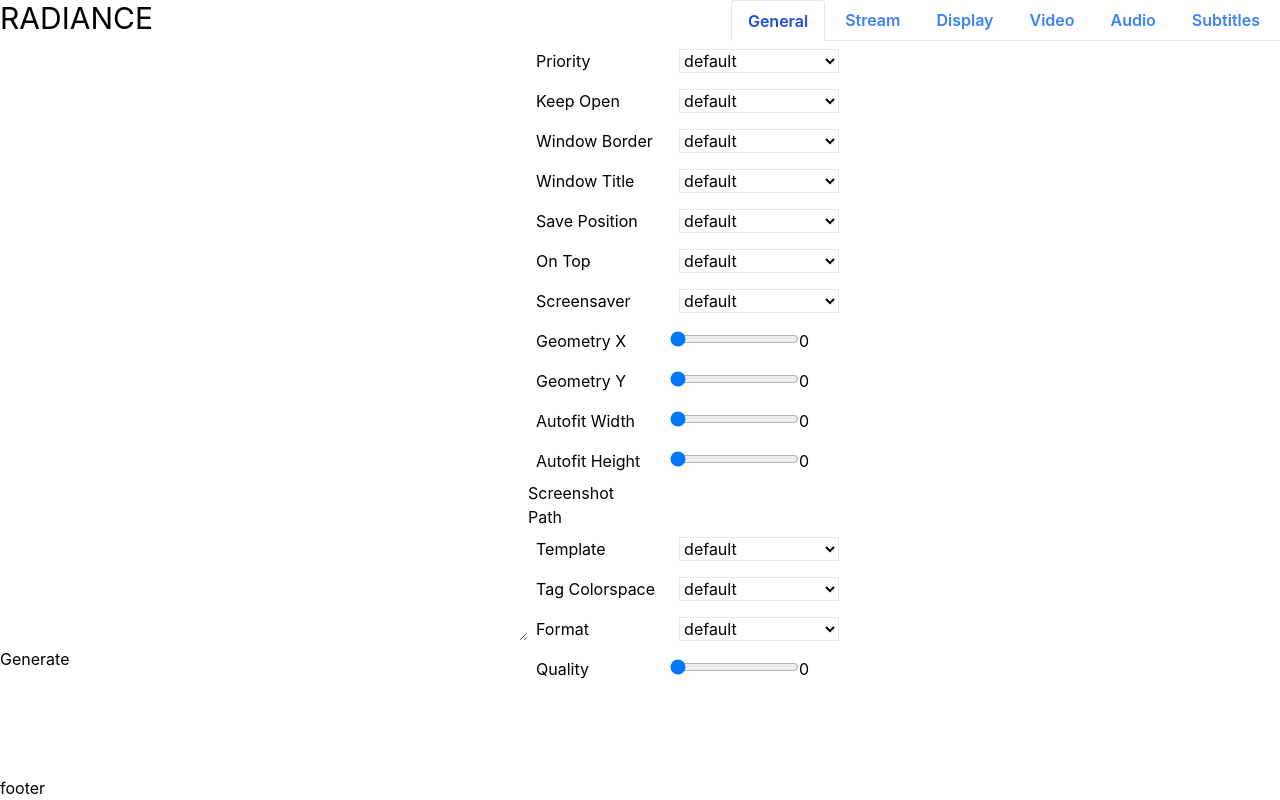
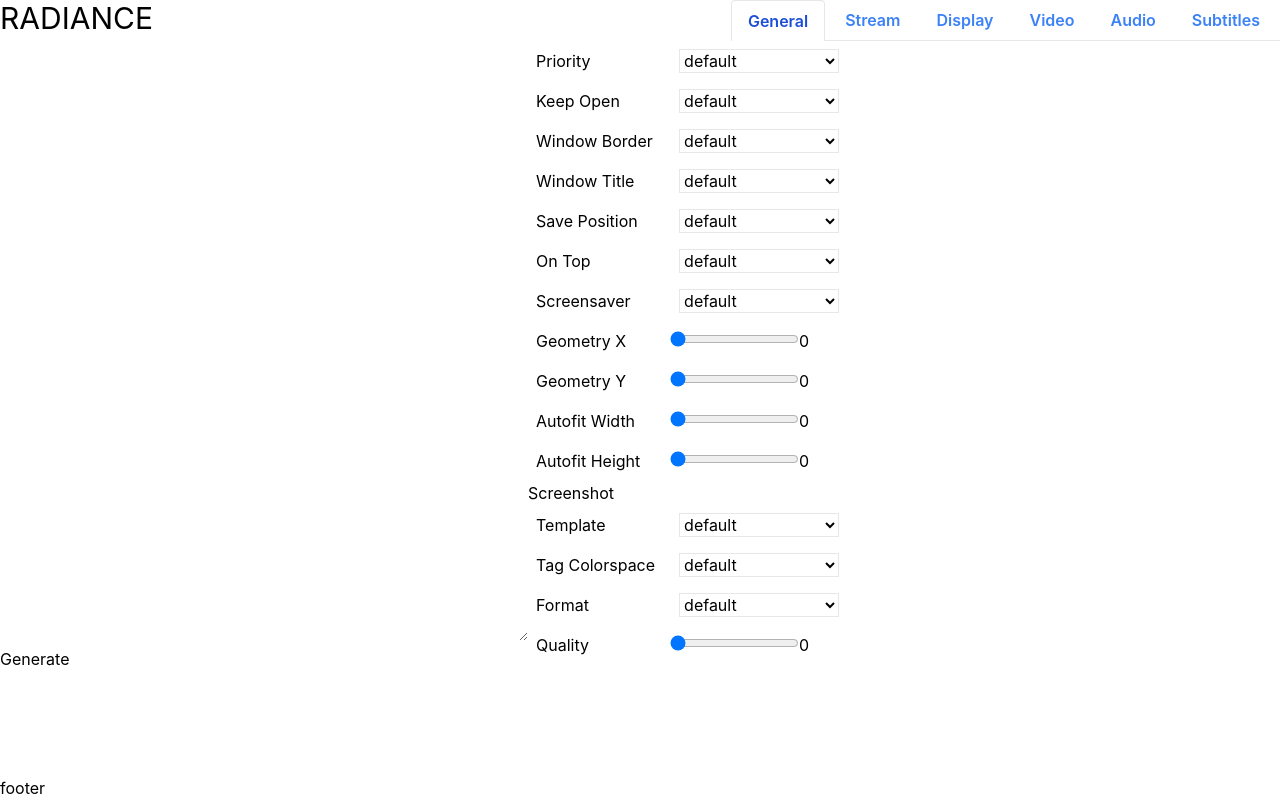
Before and after one commit to vishal-joshy/radiance, a React (Create React App) app: page / in a window 1280 px wide. Built offline with nearby package versions, Linux system fonts and the light colour scheme.

Commit message:
Add value retention for screenshot options.

```diff
--- a/src/pages/General/General.tsx
+++ b/src/pages/General/General.tsx
@@ -7,13 +7,12 @@
   setGeneralMisc,
   removeFromGeneralMisc,
   setGeneralDoubleSlider,
-  removeFromGeneralDoubleSlider
+  removeFromGeneralDoubleSlider,
 } from "store/slices/generalSlice";
 import { useAppDispatch, useAppSelector } from "store/hooks";
 import * as generalData from "data/general";
 import DoubleSlider from "components/Slider/DoubleSlider";
 import { createKeyPair } from "utilities/string";
-import TextInput from "components/TextInput/TextInput";
 import ScreenshotFormat from "components/GeneralComponents/ScreenshotFormat";
 
 function General(): ReactElement {
@@ -32,7 +31,7 @@
   const handleDoubleSlider = ({ id, firstSliderValue, secondSliderValue, getValue }: any) => {
     if (firstSliderValue && secondSliderValue) {
       const value = getValue(firstSliderValue, secondSliderValue);
-      const result = createKeyPair(id, {firstSliderValue,secondSliderValue,value});
+      const result = createKeyPair(id, { firstSliderValue, secondSliderValue, value });
       dispatch(setGeneralDoubleSlider(result));
     } else {
       dispatch(removeFromGeneralDoubleSlider(id));
@@ -65,7 +64,6 @@
       dispatch(setGeneral(sliderData));
     }
   };
-
   return (
     <Layout>
       {generalData.dropdown.map((data) => (
@@ -86,26 +84,27 @@
         />
       ))}
       {generalData.doubleSlider.map((data) => (
-        <DoubleSlider key={data.id} {...data}
-        selectedValues={generalDataState.doubleSlider[data.id]}
-        handleChange={handleDoubleSlider} />
+        <DoubleSlider
+          key={data.id}
+          {...data}
+          selectedValues={generalDataState.doubleSlider[data.id]}
+          handleChange={handleDoubleSlider}
+        />
       ))}
 
-      <ScreenShotOptions {...{ handleScreenshotQuality, handleDropdown }} />
+      <h5>Screenshot</h5>
+      {generalData.screenShot.dropdown.map((data) => (
+        <DropDown
+          key={data.id}
+          {...data}
+          handleChange={handleDropdown}
+          selectedValue={generalDataState.main[data.id]}
+        />
+      ))}
+
+      <ScreenshotFormat handleChange={handleScreenshotQuality} />
     </Layout>
   );
 }
 
-const ScreenShotOptions = ({ handleScreenshotQuality, handleDropdown }: any) => (
-  <>
-    <h5>Screenshot</h5>
-    <TextInput {...generalData.screenShot.textInput} />
-    {generalData.screenShot.dropdown.map((data) => (
-      <DropDown key={data.id} {...data} handleChange={handleDropdown} />
-    ))}
-
-    <ScreenshotFormat handleChange={handleScreenshotQuality} />
-  </>
-);
-
 export default General;
```
